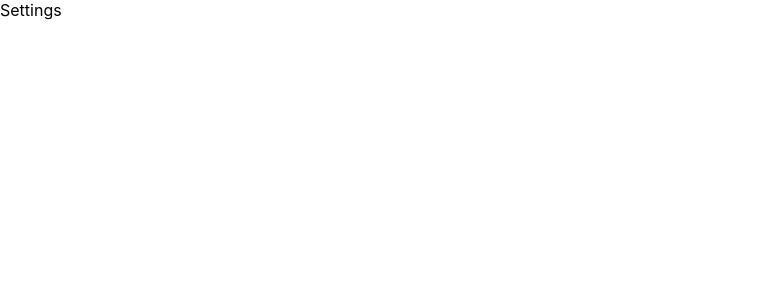
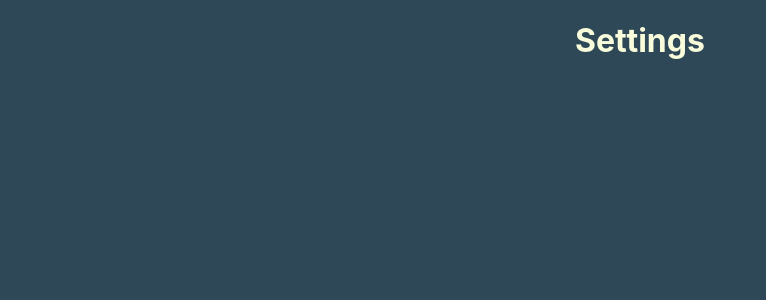
Before and after one commit to DeanBolte/rmitwebproject, a React (Create React App) app: page /settings in a window 1280 px wide. Shown: the top 300 px of the page, without its empty margins (0-766 px from the left). Built offline with nearby package versions, Linux system fonts and the light colour scheme.

Commit message:
added basic layout for settings, just colours really

```diff
--- a/src/App.css
+++ b/src/App.css
@@ -72,3 +72,13 @@ p {
   top: 0;
   overflow-x: hidden;
 }
+
+.settings-page {
+  background-color: #2F4858;
+  width: 100%;
+  height: 100%;
+  position: fixed;
+  z-index: 1;
+  top: 0;
+  overflow-x: hidden;
+}
--- a/src/components/Settings.js
+++ b/src/components/Settings.js
@@ -2,7 +2,9 @@ import React from 'react'
 
 const Settings = () => {
   return (
-    <div>Settings</div>
+    <div className='settings-page'>
+      <h1 className='logo'>Settings</h1>
+    </div>
   )
 }
 
```
